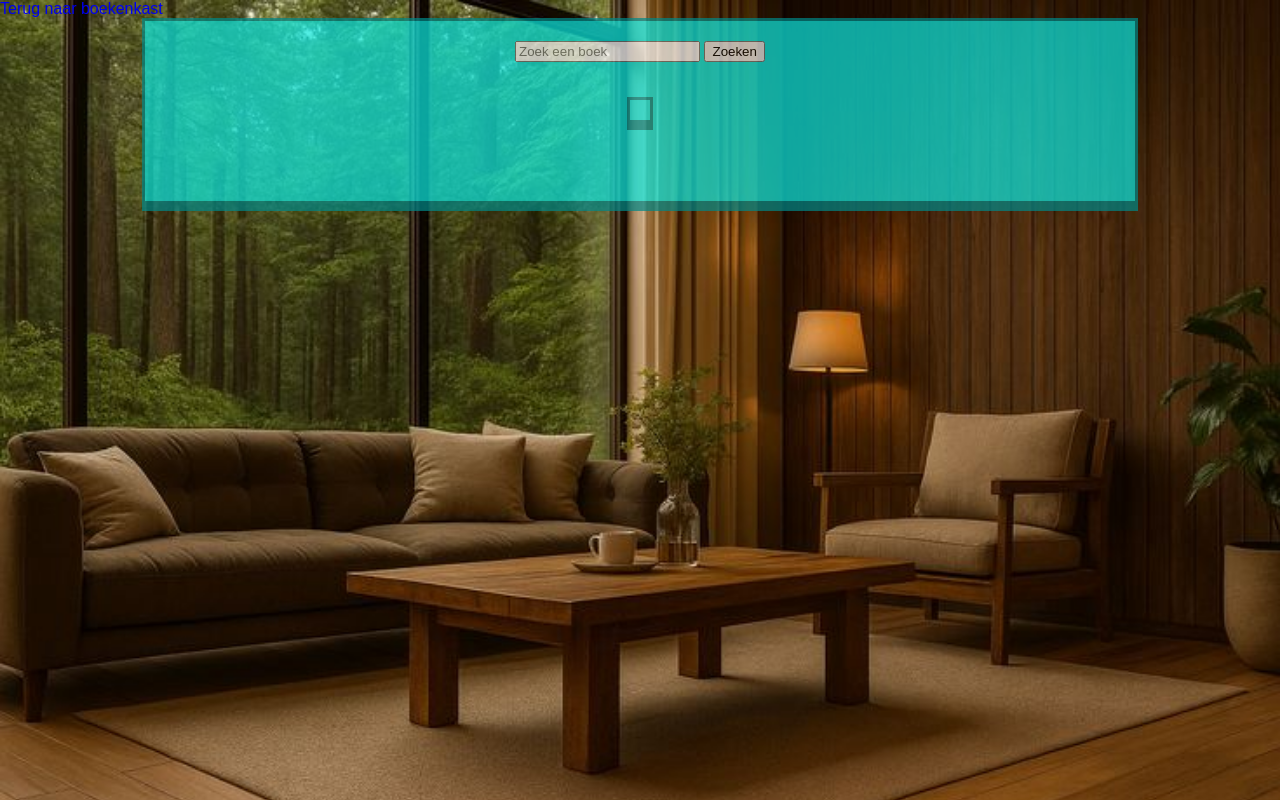
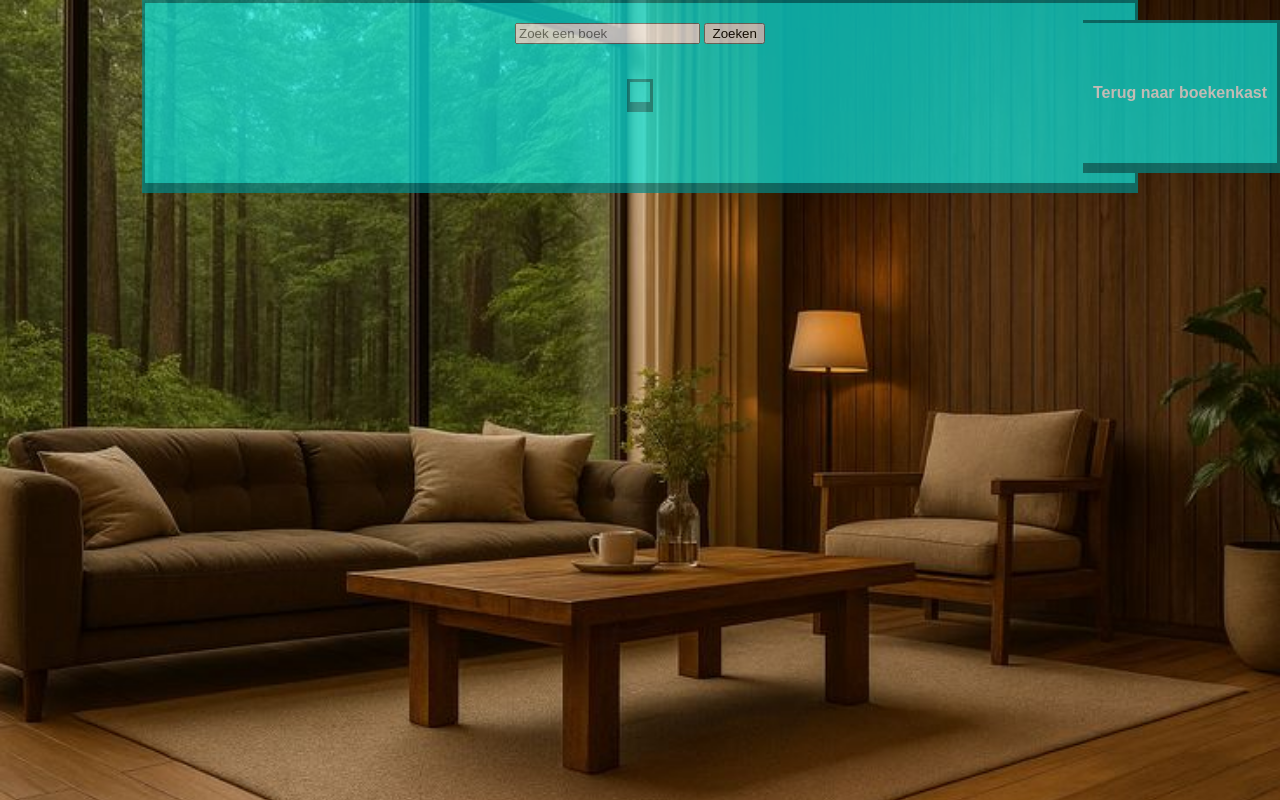
Before and after one commit to Bakkerbout/TLE1, a PHP site: page /searchBook.php in a window 1280 px wide. Run offline with PHP 8.4, Linux system fonts and the light colour scheme.

Commit message:
ADD search css to searchbooks

```diff
--- a/css/style.css
+++ b/css/style.css
@@ -186,7 +186,6 @@ a {
     border-left: none;
     border-bottom: 10px solid #088;
     background-color: #0CEAE3;
-    opacity: 0.7;
     height: 140px;
     display: flex;
     align-items: center;
--- a/index.php
+++ b/index.php
@@ -27,7 +27,7 @@
             </div>
         </div>
 
-        <div class="search-box" style="position: absolute; top: 0; right: 0;">
+        <div class="search-box" style="position: absolute; top: 0; right: 0; opacity: 0.7">
             <a href="searchBook.php">Zoek boeken</a>
         </div>
     </div>
--- a/searchBook.php
+++ b/searchBook.php
@@ -10,17 +10,20 @@
 </head>
 <body>
 <main>
-    <a href="index.php">Terug naar boekenkast</a>
-    <div class="bookshelf-search">
-        <div class="searchbar">
-            <input type="text" id="searchInput" placeholder="Zoek een boek">
-            <button id="searchButton" type="button">Zoeken</button>
+    <div style="position: relative; max-width: 1390px; margin: 0 auto;">
+        <div class="bookshelf-search">
+            <div class="searchbar">
+                <input type="text" id="searchInput" placeholder="Zoek een boek">
+                <button id="searchButton" type="button">Zoeken</button>
+                <div class="search-box" style="position: absolute; top: 20px; right: 0;">
+                    <a href="index.php">Terug naar boekenkast</a>
+                </div>
+            </div>
+            <div class="results-container">
+                <div id="results" class="shelf-rows"></div>
+            </div>
         </div>
-        <div class="results-container">
 
-            <div id="results" class="shelf-rows"></div>
-
-        </div>
     </div>
     <div class="background-img"></div>
 </main>
```
